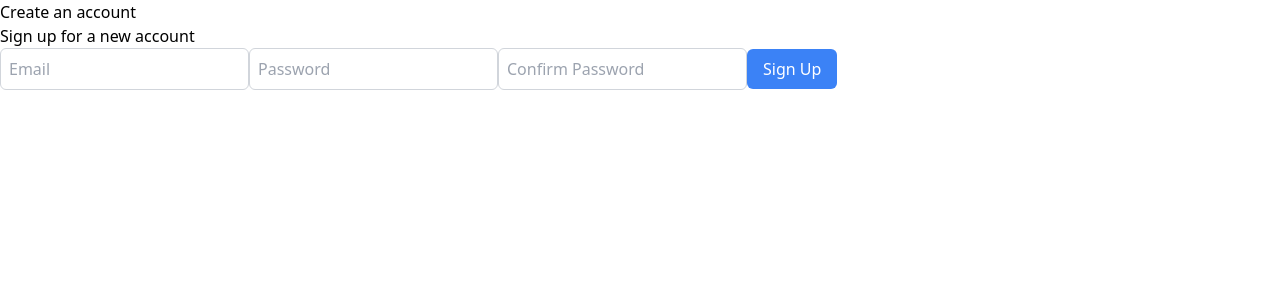
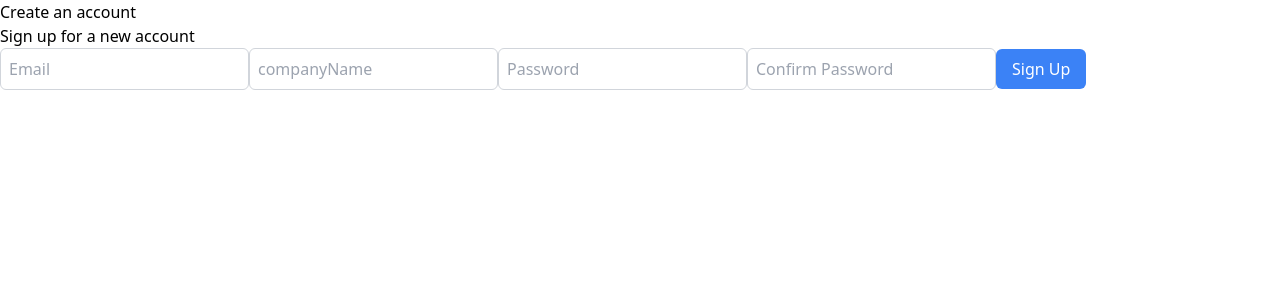
Before and after one commit to RuslanAdyghe/InvoiceGenerator, a React (Vite) app in the folder frontend/: page /signup in a window 1280 px wide. Shown: the top 300 px of the page. Built offline with nearby package versions, Linux system fonts and the light colour scheme.

Commit message:
connected frontend login and signup with backend

```diff
--- a/frontend/src/components/AuthForm.jsx
+++ b/frontend/src/components/AuthForm.jsx
@@ -6,8 +6,9 @@ function AuthForm({ heading, subheading, showConfirmPassword, buttonName }) {
   const [email, setEmail] = useState("");
   const [password, setPassword] = useState("");
   const [confirmPassword, setConfirmPassword] = useState("");
+  const [companyName, setCompanyName] = useState("");
 
-  const handleSubmit = () => {
+  const handleSubmit = async () => {
 
     if (!email || !password) {
       alert("Email and password are required");
@@ -19,7 +20,31 @@ function AuthForm({ heading, subheading, showConfirmPassword, buttonName }) {
       return;
     }
 
-    navigate("/dashboard");
+    try {
+      const endpoint = showConfirmPassword ? "/auth/signup" : "/auth/login";
+      const body = showConfirmPassword
+        ? { email, password, companyName }
+        : { email, password };
+
+      const response = await fetch(`http://localhost:3000${endpoint}`, {
+        method: "POST",
+        headers: { "Content-Type": "application/json" },
+        body: JSON.stringify(body),
+      });
+
+      const data = await response.json();
+
+      if (!response.ok) {
+        alert(data.message || "Something went wrong");
+      }
+
+      localStorage.setItem("token", data.token);
+      localStorage.setItem("userId", data.userId);
+      navigate("/dashboard");
+    } catch (error) {
+      alert("Failed to connect to server");
+      return;
+    }
   }
 
   return (
@@ -34,6 +59,15 @@ function AuthForm({ heading, subheading, showConfirmPassword, buttonName }) {
         onChange={(e) => setEmail(e.target.value)}
         className="border border-gray-300 rounded-md p-2 mb-4"
       />
+      {showConfirmPassword && (
+        <input
+          type="text"
+          placeholder="companyName"
+          value={companyName}
+          onChange={(e) => setCompanyName(e.target.value)}
+          className="border border-gray-300 rounded-md p-2 mb-4"
+        />
+      )}
       <input
         type="password"
         placeholder="Password"
--- a/package.json
+++ b/package.json
@@ -12,7 +12,9 @@
     "test": "node --experimental-vm-modules node_modules/.bin/jest"
   },
   "jest": {
-    "setupFiles": ["dotenv/config"]
+    "setupFiles": [
+      "dotenv/config"
+    ]
   },
   "repository": {
     "type": "git",
@@ -33,6 +35,7 @@
     "@aws-sdk/s3-request-presigner": "^3.1008.0",
     "ajv": "^8.18.0",
     "ajv-formats": "^3.0.1",
+    "cors": "^2.8.6",
     "dotenv": "^16.3.1",
     "express": "^4.22.1",
     "http-errors": "^2.0.1",
```
Also changed, not shown: 1 other file (tests, documents, lock files or other folders).
